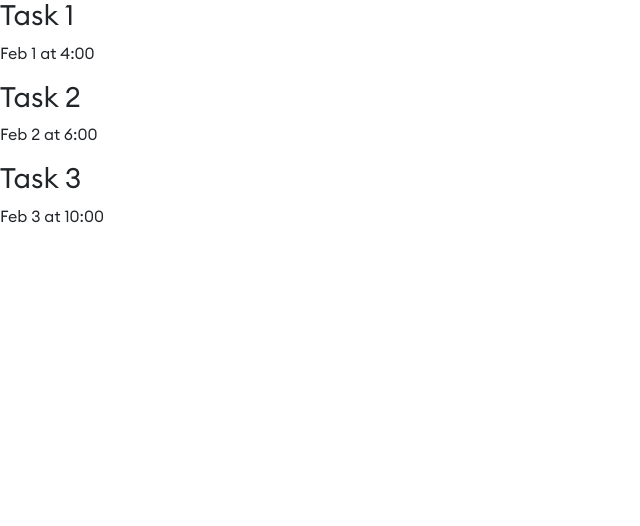
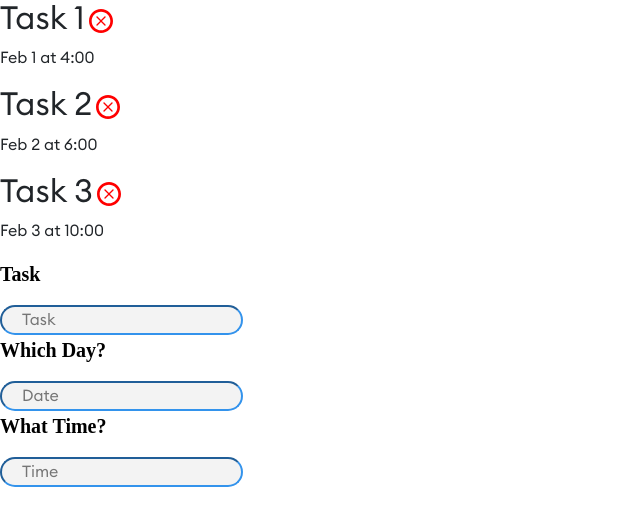
Before and after one commit to geerma/Bloom, a React (Create React App) app: page /todolist in a window 1280 px wide. Shown: the top 526 px of the page, without its empty margins (0-640 px from the left). Built offline with nearby package versions, Linux system fonts and the light colour scheme; the HTML template or start-up script is replaced by a standard one; a web font is replaced by a local one.

Commit message:
Todolist Update

```diff
--- a/package.json
+++ b/package.json
@@ -9,6 +9,7 @@
     "firebase": "^9.6.6",
     "react": "^17.0.2",
     "react-dom": "^17.0.2",
+    "react-icons": "^4.3.1",
     "react-router-dom": "^5.3.0",
     "react-scripts": "5.0.0",
     "web-vitals": "^2.1.4"
--- a/src/Pages/Todolist.jsx
+++ b/src/Pages/Todolist.jsx
@@ -26,9 +26,29 @@ export const Todolist = () => {
         }
     ])
 
+    const deleteTask = (id) => {
+        console.log('Delete Task ID:', id)
+    }
+
     return (
         <div>
-        <Tasks tasks={tasks}/>
+        <Tasks tasks={tasks} onDelete={deleteTask}/>
+
+        <p className='question'>Task</p>
+        <div className='whatTask'>
+        <input type = "text" placeholder="Task"></input>
+        </div>
+
+        <p className='question'>Which Day?</p>
+        <div className='whatDay'>
+        <input type = "text" placeholder="Date"></input>
+        </div>
+
+        <p className='question'>What Time?</p>
+        <div className='whatWhat'>
+        <input type = "text" placeholder="Time"></input>
+        </div>
+
         </div>
     );
   };
--- a/src/components/Task.js
+++ b/src/components/Task.js
@@ -1,7 +1,13 @@
-const Task = ({task}) => {
+import { TiDeleteOutline } from 'react-icons/ti'
+
+const Task = ({task, onDelete}) => {
     return (
         <div className = 'task'>
-            <h3>{task.text}</h3>
+            <h2>{task.text}
+            <TiDeleteOutline style={{color: 'red', cursor: 'pointer'}}
+            onClick ={() => onDelete(task.id)}/>
+            </h2>
+
             <p>{task.date} at {task.time}</p>
         </div>
     )
--- a/src/components/Tasks.js
+++ b/src/components/Tasks.js
@@ -1,13 +1,15 @@
 import Task from './Task'
 import { useState } from 'react'
 
-const Tasks = ({tasks}) => {
+const Tasks = ({tasks, onDelete}) => {
 
     return (
         <div>
-            {tasks.map((task) => (
-            <Task key={task.id} task={task} />
-            ))}
+            {tasks.map(
+                (task) => (
+            <Task key={
+                task.id} task={task} onDelete={onDelete} />)
+                )}
         </div>
     )
 }
```
Also changed, not shown: 1 other file (tests, documents, lock files or other folders).
